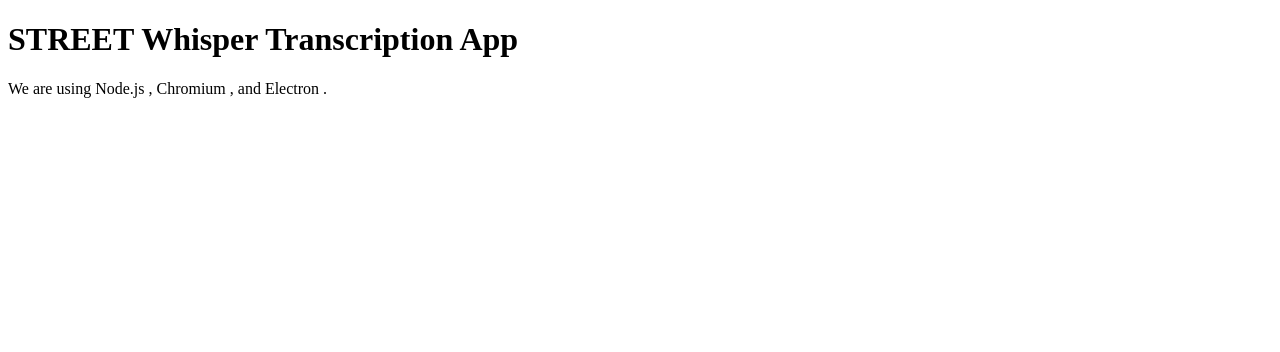
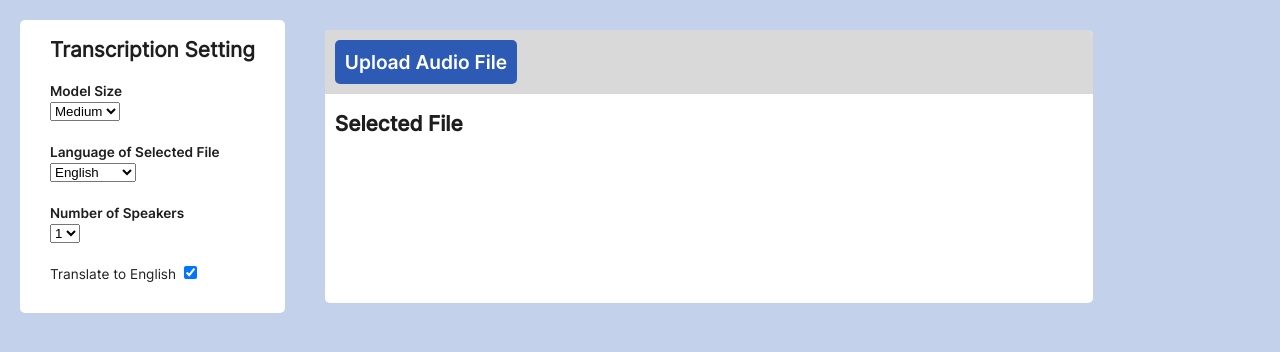
Before and after one commit to moonsdust/street-lab-whisper-app, a website with bundled scripts: page pages/index.html in a window 1280 px wide. Built offline with nearby package versions, Linux system fonts and the light colour scheme.

Commit message:
WIP: UI of the app

```diff
--- a/pages/index.html
+++ b/pages/index.html
@@ -16,12 +16,61 @@
     <link rel="stylesheet" href="../src/css/style.css">
   </head>
 
-  <!-- Content of the main page -->
+  <!-- Background and content of the main page-->
   <body>
-    <h1>STREET Whisper Transcription App</h1>
-    We are using Node.js <span id="node-version"></span>, Chromium
-    <span id="chrome-version"></span>, and Electron
-    <span id="electron-version"></span>.
+    <form class="main">
+      <!-- Section for Setting -->
+      <div class="settings-section">
+        <h2>Transcription Setting</h2>
+          <label for="model-size" class="h5-bold">Model Size<br></label>
+          <select class="model-size">
+            <option label="Medium">Medium</option>
+            <option label="Small">Small</option>
+            <option label="Large">Large</option>
+          </select>
+          <br>
+          <br>
+          <label for="language" class="h5-bold">Language of Selected File<br></label>
+          <select class="language">
+            <option label="English">English</option>
+            <option label="Autodetect">Autodetect</option>
+          </select>
+          <br>
+          <br>
+          <label for="speakers-num" class="h5-bold">Number of Speakers<br></label>
+          <select class="speakers-num">
+            <option label="1">1</option>
+            <option label="2">2</option>
+            <option label="3">3</option>
+          </select>
+          <br>
+          <br>
+          <label class="to_english_selection">
+            Translate to English
+            <input type="checkbox" checked="checked">
+          </label>
+      </div>
+
+      <!-- Section for Output -->
+      <div class="output-section">
+        <form id="upload-form" method="post" enctype="multipart/form-data">
+
+          <div class = "audio-upload-subsection">
+            <label class="upload-button">
+              <input type="file" id="audioInput"/>
+              Upload Audio File
+            </label>
+          </div>
+
+          <div class="result">
+            <h2>Selected File</h2>
+            <div class="uploaded-files" id="audioFileDisplay"></div>
+          </div>
+
+        </form>
+      </div>
+    </form>
+
     <!-- You can also require other files to run in this process -->
     <script src="../dist/renderer.js"></script>
   </body>
--- a/src/css/style.css
+++ b/src/css/style.css
@@ -0,0 +1,101 @@
+/* Importing Inter font */
+@font-face {
+    font-family: Inter-Regular;
+    src: url("../fonts/Inter/Inter-Regular.ttf");
+}
+
+@font-face {
+    font-family: Inter-Medium;
+    src: url("../fonts/Inter/Inter-Medium.ttf");
+}
+
+@font-face {
+    font-family: Inter-SemiBold;
+    src: url("../fonts/Inter/Inter-SemiBold.ttf");
+}
+
+/* NOTES:
+1. Font size units are in em.
+2. Using px mainly for gap, padding, margins, and border radius instead of relative units in order to
+ensure layout doesn't "break" or "spill" over to other sections if user resizes the app
+*/
+
+body {
+    margin: 0;
+    padding: 0;
+    font-family: 'Inter-Regular', 'Helvetica Neue', 'Archivo', 'Roboto', Arial, sans-serif;
+    font-size: 1em;
+    background-color: #C4D1EB;
+    color: #1E1E1E;
+}
+
+/* Text styling */
+h2 {
+    font-size: 1.3em;
+}
+.upload-button {
+    font-size: 1.2em;
+}
+h5, .h5-bold, .to_english_selection {
+    font-size: 0.85em;
+}
+.h5-bold, .upload-button {
+    font-family: 'Inter-SemiBold', 'Helvetica Neue', 'Archivo', 'Roboto', Arial, sans-serif;
+}
+
+
+/* Main form styling */
+.main {
+    /* To create grid layout */
+    display: inline-grid;
+    grid-template-columns: auto auto;
+    gap: 30px;
+    grid-row-start: 1;
+    grid-row-end: 2;
+    padding: 20px;
+}
+
+/* Settings section styling */
+.settings-section {
+    background-color: #FFFFFF;
+    border-radius: 5px;
+    padding: 0 30px 30px 30px;
+}
+
+/* Output section styling */
+.output-section {
+    background-color: #FFFFFF;
+    border-radius: 5px;
+    margin: 10px;
+    width: 60vmax;
+}
+
+.output-section .result h2 {
+    font-family: 'Inter-Medium', 'Helvetica Neue', 'Archivo', 'Roboto', Arial, sans-serif;
+}
+
+input[type="file"] { /* Hides the default style for file inputs */
+    display: none;
+}
+
+.audio-upload-subsection {
+    padding: 10px;
+    background-color: #D9D9D9;
+    border-radius: 5px 5px 0 0;
+    padding-top: 20px;
+    padding-bottom: 20px;
+}
+
+.upload-button {
+    color: #FFFFFF;
+    background-color: #2C5AB5;
+    border-radius: 5px;
+    padding: 10px;
+    white-space: nowrap;
+}
+
+.result {
+    background-color: #FFFFFF;
+    border-radius: 5px;
+    margin: 10px;
+}
```
Also changed, not shown: src/fonts/Inter/Inter-Black.ttf (added), src/fonts/Inter/Inter-Bold.ttf (added), src/fonts/Inter/Inter-ExtraBold.ttf (added), src/fonts/Inter/Inter-ExtraLight.ttf (added), src/fonts/Inter/Inter-Light.ttf (added), src/fonts/Inter/Inter-Medium.ttf (added), src/fonts/Inter/Inter-Regular.ttf (added), src/fonts/Inter/Inter-SemiBold.ttf (added), src/fonts/Inter/Inter-Thin.ttf (added), 2 other files.
